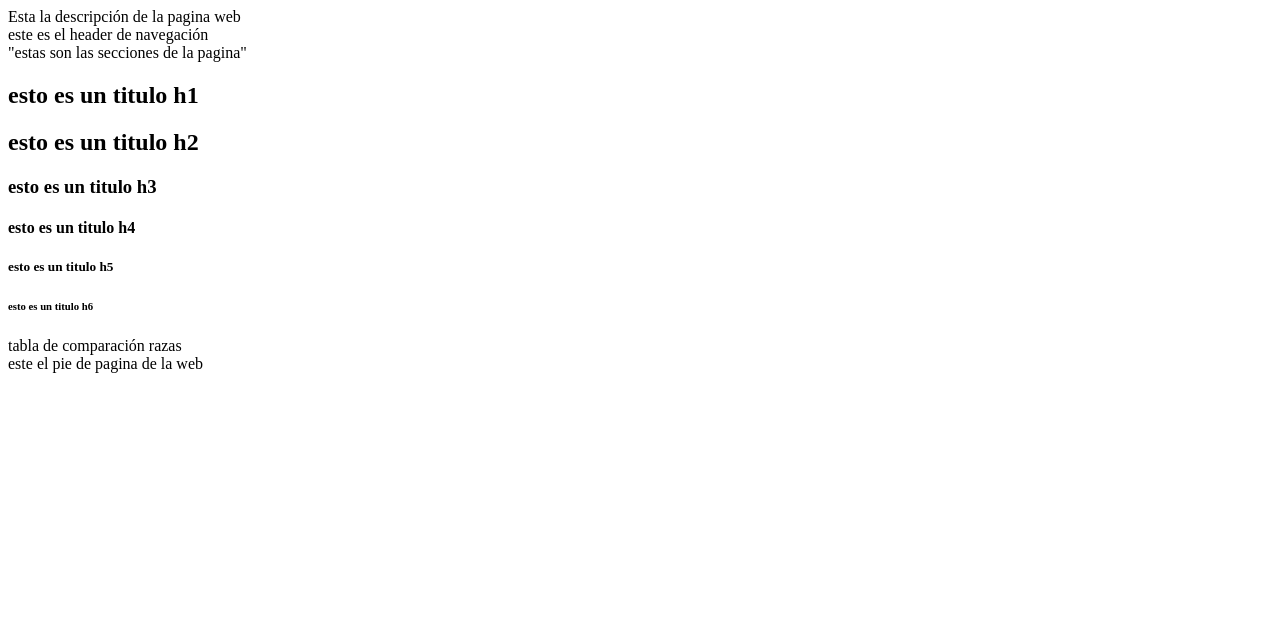
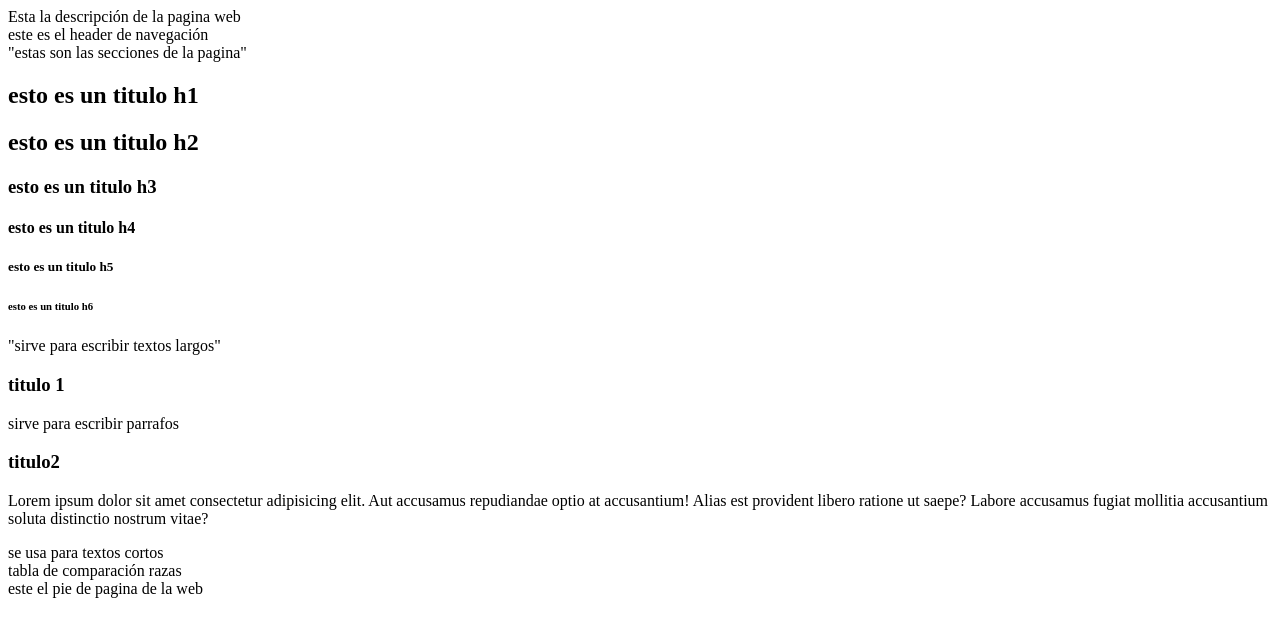
Before and after one commit to Leo1014/Test, a plain HTML site: page index.html in a window 1280 px wide. Drawn offline with Linux system fonts and the light colour scheme.

Commit message:
partes de la webpage

```diff
--- a/index.html
+++ b/index.html
@@ -17,6 +17,15 @@
             <h4>esto es un titulo h4</h4>
             <h5>esto es un titulo h5</h5>
             <h6>esto es un titulo h6</h6>
+
+            <article> "sirve para escribir textos largos"
+                <h3>titulo 1</h3>
+                <p>sirve para escribir parrafos</p>
+                <h3>titulo2</h3>
+                <p>Lorem ipsum dolor sit amet consectetur adipisicing elit. Aut accusamus repudiandae optio at accusantium! Alias est provident libero ratione ut saepe? Labore accusamus fugiat mollitia accusantium soluta distinctio nostrum vitae?</p>
+                <span>se usa para textos cortos</span>
+            </article>
+
         </section>
         <section>tabla de comparación razas</section>
         <footer>este el pie de pagina de la web</footer>
```
